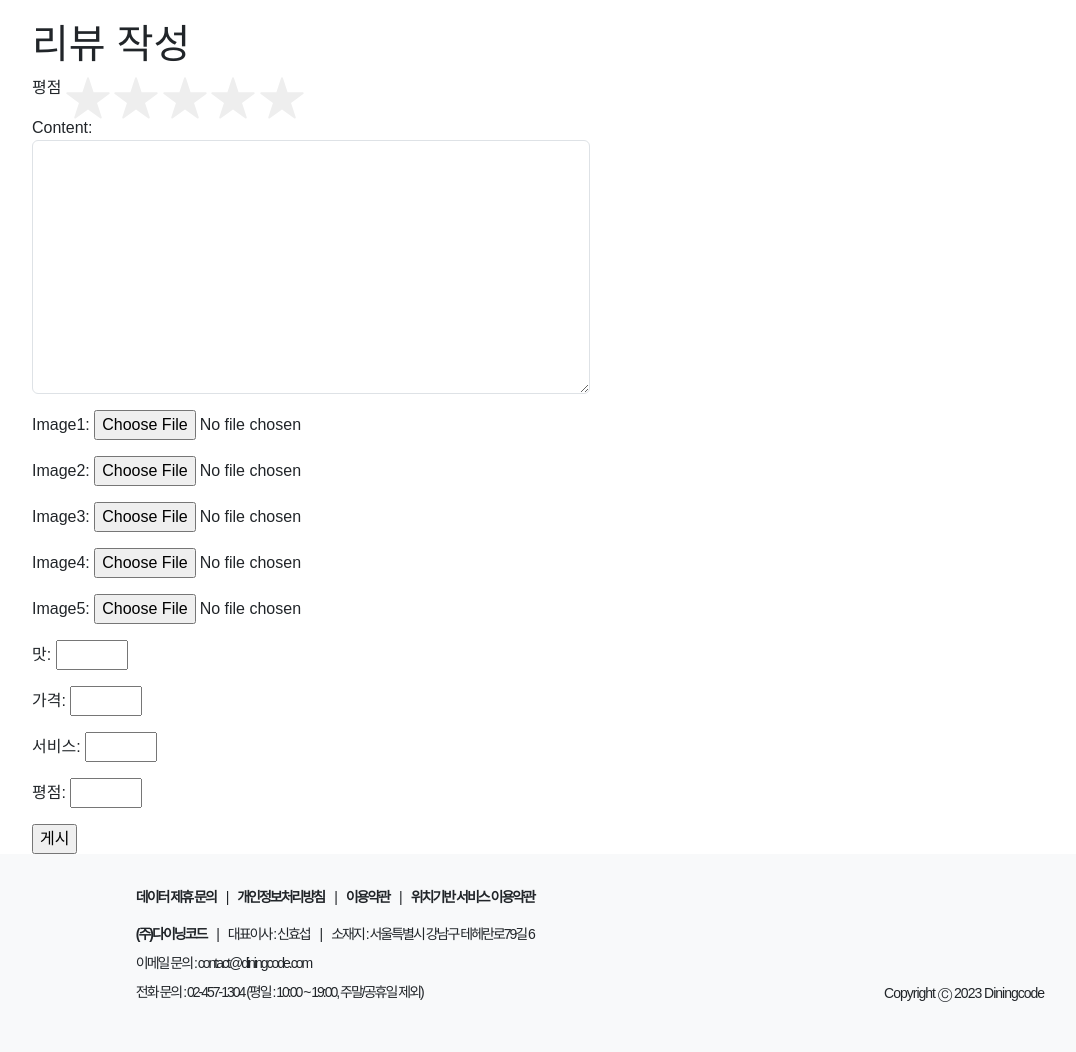
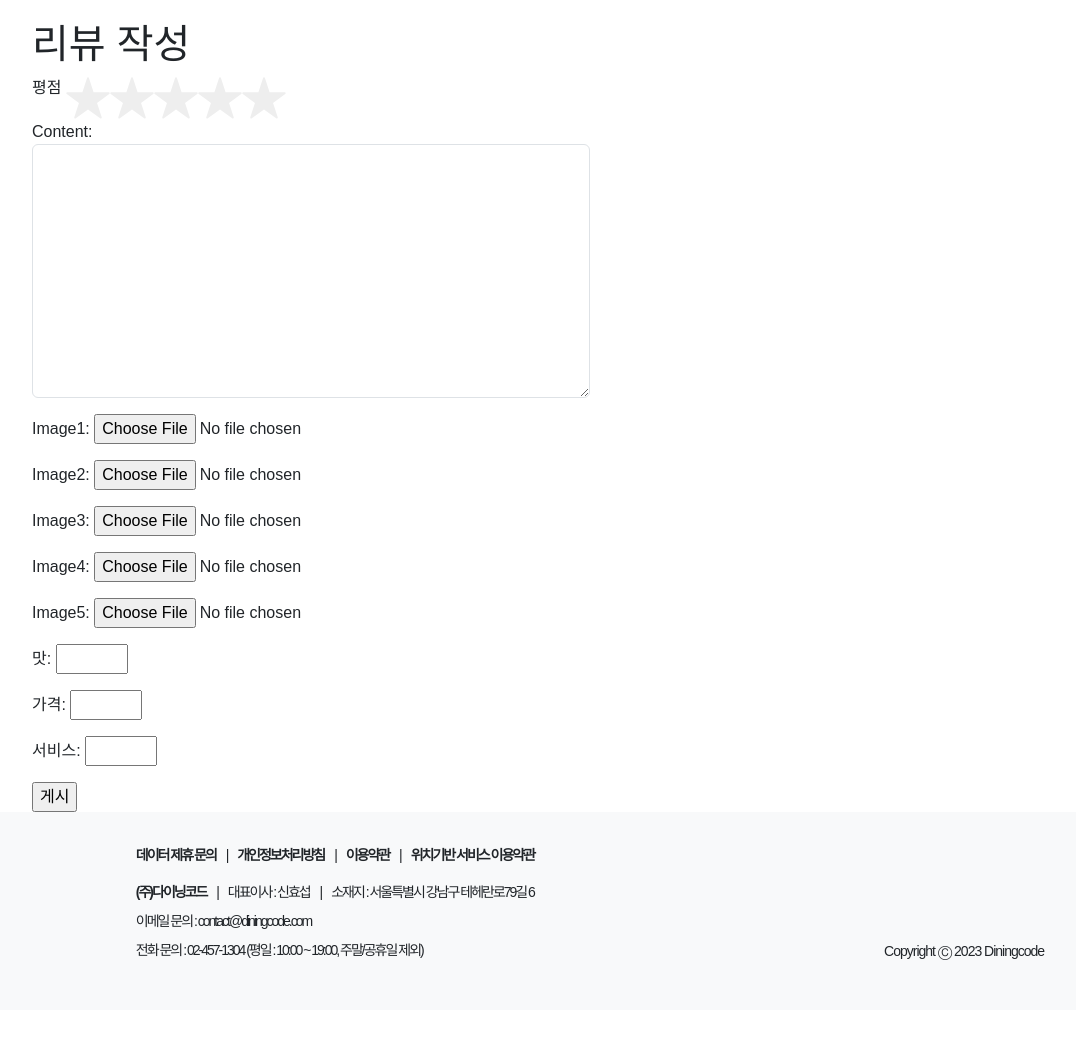
Before and after one commit to hyun-seokkk/Team-03, a Django app: page /dinings/1/reviews/ in a window 1280 px wide. Shown: the part 656-1708 px from the top of the page, without its empty margins (50-1126 px from the left). After the commit the page ends 1616 px from the top, so only its background shows below. Run offline with Django 3.2, Linux system fonts and the light colour scheme; a user stored in the database is signed in; tables that the repository leaves empty hold one stand-in row (values such as "Sample post").

Commit message:
review_star_rating

```diff
--- a/dinings/forms.py
+++ b/dinings/forms.py
@@ -25,7 +25,7 @@ class DiningForm(forms.ModelForm):
 
 
 class ReviewForm(forms.ModelForm):
-    rating = forms.FloatField(label='평점', widget=forms.NumberInput(attrs={'step': 0.5, 'min':0, 'max':5}))
+    # rating = forms.FloatField(label='평점', widget=forms.NumberInput(attrs={'step': 0.5, 'min':0, 'max':5}))
     rating_taste = forms.FloatField(label='맛', widget=forms.NumberInput(attrs={'step': 0.5, 'min':0, 'max':5}))
     rating_price = forms.FloatField(label='가격', widget=forms.NumberInput(attrs={'step': 0.5, 'min':0, 'max':5}))
     rating_kind = forms.FloatField(label='서비스', widget=forms.NumberInput(attrs={'step': 0.5, 'min':0, 'max':5}))
--- a/dinings/templates/dinings/review_create.html
+++ b/dinings/templates/dinings/review_create.html
@@ -10,41 +10,42 @@
     <h1>리뷰 작성</h1>
     <form action={% block form_url %}"{% url 'dinings:review_create' dining.pk %}"{% endblock form_url %} method="POST" enctype="multipart/form-data">
       {% csrf_token %}
-      <label for="rating">평점</label>
-      <div class="star-rating" id="rating">
-        <svg width="44" height="44" viewbox="0 0 44 44" fill="#eee">
+      <label for="stars">평점</label>
+      <div class="star-rating" id="stars">
+        <svg width="44" height="44" viewbox="0 0 44 44" fill="#eee" class="clickable-star" id="star-1">
+          <path d="M22 33.444L9.83 42.327c-.784.572-1.842-.196-1.539-1.118l4.687-14.32L.769 18.06c-.787-.569-.383-1.812.588-1.81l15.067.033 4.624-14.34c.298-.924 1.606-.924 1.904 0l4.624 14.34 15.067-.033c.971-.002 1.375 1.241.588 1.81l-12.209 8.829 4.688 14.32c.302.922-.756 1.69-1.54 1.118L22 33.444z"></path>
+        </svg>{% comment %}
+        {% endcomment %}<svg width="44" height="44" viewbox="0 0 44 44" fill="#eee" class="clickable-star" id="star-2">
+          <path d="M22 33.444L9.83 42.327c-.784.572-1.842-.196-1.539-1.118l4.687-14.32L.769 18.06c-.787-.569-.383-1.812.588-1.81l15.067.033 4.624-14.34c.298-.924 1.606-.924 1.904 0l4.624 14.34 15.067-.033c.971-.002 1.375 1.241.588 1.81l-12.209 8.829 4.688 14.32c.302.922-.756 1.69-1.54 1.118L22 33.444z"></path>
+        </svg>{% comment %}
+        {% endcomment %}<svg width="44" height="44" viewbox="0 0 44 44" fill="#eee" class="clickable-star" id="star-3">
+          <path d="M22 33.444L9.83 42.327c-.784.572-1.842-.196-1.539-1.118l4.687-14.32L.769 18.06c-.787-.569-.383-1.812.588-1.81l15.067.033 4.624-14.34c.298-.924 1.606-.924 1.904 0l4.624 14.34 15.067-.033c.971-.002 1.375 1.241.588 1.81l-12.209 8.829 4.688 14.32c.302.922-.756 1.69-1.54 1.118L22 33.444z"></path>
+        </svg>{% comment %}
+        {% endcomment %}<svg width="44" height="44" viewbox="0 0 44 44" fill="#eee" class="clickable-star" id="star-4">
+          <path d="M22 33.444L9.83 42.327c-.784.572-1.842-.196-1.539-1.118l4.687-14.32L.769 18.06c-.787-.569-.383-1.812.588-1.81l15.067.033 4.624-14.34c.298-.924 1.606-.924 1.904 0l4.624 14.34 15.067-.033c.971-.002 1.375 1.241.588 1.81l-12.209 8.829 4.688 14.32c.302.922-.756 1.69-1.54 1.118L22 33.444z"></path>
+        </svg>{% comment %}
+        {% endcomment %}<svg width="44" height="44" viewbox="0 0 44 44" fill="#eee" class="clickable-star" id="star-5">
           <path d="M22 33.444L9.83 42.327c-.784.572-1.842-.196-1.539-1.118l4.687-14.32L.769 18.06c-.787-.569-.383-1.812.588-1.81l15.067.033 4.624-14.34c.298-.924 1.606-.924 1.904 0l4.624 14.34 15.067-.033c.971-.002 1.375 1.241.588 1.81l-12.209 8.829 4.688 14.32c.302.922-.756 1.69-1.54 1.118L22 33.444z"></path>
         </svg>
-        <svg width="44" height="44" viewbox="0 0 44 44" fill="#eee">
-          <path d="M22 33.444L9.83 42.327c-.784.572-1.842-.196-1.539-1.118l4.687-14.32L.769 18.06c-.787-.569-.383-1.812.588-1.81l15.067.033 4.624-14.34c.298-.924 1.606-.924 1.904 0l4.624 14.34 15.067-.033c.971-.002 1.375 1.241.588 1.81l-12.209 8.829 4.688 14.32c.302.922-.756 1.69-1.54 1.118L22 33.444z"></path>
-        </svg>
-        <svg width="44" height="44" viewbox="0 0 44 44" fill="#eee">
-          <path d="M22 33.444L9.83 42.327c-.784.572-1.842-.196-1.539-1.118l4.687-14.32L.769 18.06c-.787-.569-.383-1.812.588-1.81l15.067.033 4.624-14.34c.298-.924 1.606-.924 1.904 0l4.624 14.34 15.067-.033c.971-.002 1.375 1.241.588 1.81l-12.209 8.829 4.688 14.32c.302.922-.756 1.69-1.54 1.118L22 33.444z"></path>
-        </svg>
-        <svg width="44" height="44" viewbox="0 0 44 44" fill="#eee">
-          <path d="M22 33.444L9.83 42.327c-.784.572-1.842-.196-1.539-1.118l4.687-14.32L.769 18.06c-.787-.569-.383-1.812.588-1.81l15.067.033 4.624-14.34c.298-.924 1.606-.924 1.904 0l4.624 14.34 15.067-.033c.971-.002 1.375 1.241.588 1.81l-12.209 8.829 4.688 14.32c.302.922-.756 1.69-1.54 1.118L22 33.444z"></path>
-        </svg>
-        <svg width="44" height="44" viewbox="0 0 44 44" fill="#eee">
-          <path d="M22 33.444L9.83 42.327c-.784.572-1.842-.196-1.539-1.118l4.687-14.32L.769 18.06c-.787-.569-.383-1.812.588-1.81l15.067.033 4.624-14.34c.298-.924 1.606-.924 1.904 0l4.624 14.34 15.067-.033c.971-.002 1.375 1.241.588 1.81l-12.209 8.829 4.688 14.32c.302.922-.756 1.69-1.54 1.118L22 33.444z"></path>
-        </svg>
-        <div class="star-check">
-          <svg width="44" height="44" viewbox="0 0 44 44" fill="#ffdd63">
+        <div class="star-check-0" id="star-check">
+          <svg width="44" height="44" viewbox="0 0 44 44" fill="#ffdd63" class="clickable-star" id="star-1">
             <path d="M22 33.444L9.83 42.327c-.784.572-1.842-.196-1.539-1.118l4.687-14.32L.769 18.06c-.787-.569-.383-1.812.588-1.81l15.067.033 4.624-14.34c.298-.924 1.606-.924 1.904 0l4.624 14.34 15.067-.033c.971-.002 1.375 1.241.588 1.81l-12.209 8.829 4.688 14.32c.302.922-.756 1.69-1.54 1.118L22 33.444z"></path>
-          </svg>
-          <svg width="44" height="44" viewbox="0 0 44 44" fill="#ffdd63">
+          </svg>{% comment %}
+          {% endcomment %}<svg width="44" height="44" viewbox="0 0 44 44" fill="#ffdd63" class="clickable-star" id="star-2">
             <path d="M22 33.444L9.83 42.327c-.784.572-1.842-.196-1.539-1.118l4.687-14.32L.769 18.06c-.787-.569-.383-1.812.588-1.81l15.067.033 4.624-14.34c.298-.924 1.606-.924 1.904 0l4.624 14.34 15.067-.033c.971-.002 1.375 1.241.588 1.81l-12.209 8.829 4.688 14.32c.302.922-.756 1.69-1.54 1.118L22 33.444z"></path>
-          </svg>
-          <svg width="44" height="44" viewbox="0 0 44 44" fill="#ffdd63">
+          </svg>{% comment %}
+          {% endcomment %}<svg width="44" height="44" viewbox="0 0 44 44" fill="#ffdd63" class="clickable-star" id="star-3">
             <path d="M22 33.444L9.83 42.327c-.784.572-1.842-.196-1.539-1.118l4.687-14.32L.769 18.06c-.787-.569-.383-1.812.588-1.81l15.067.033 4.624-14.34c.298-.924 1.606-.924 1.904 0l4.624 14.34 15.067-.033c.971-.002 1.375 1.241.588 1.81l-12.209 8.829 4.688 14.32c.302.922-.756 1.69-1.54 1.118L22 33.444z"></path>
-          </svg>
-          <svg width="44" height="44" viewbox="0 0 44 44" fill="#ffdd63">
+          </svg>{% comment %}
+          {% endcomment %}<svg width="44" height="44" viewbox="0 0 44 44" fill="#ffdd63" class="clickable-star" id="star-4">
             <path d="M22 33.444L9.83 42.327c-.784.572-1.842-.196-1.539-1.118l4.687-14.32L.769 18.06c-.787-.569-.383-1.812.588-1.81l15.067.033 4.624-14.34c.298-.924 1.606-.924 1.904 0l4.624 14.34 15.067-.033c.971-.002 1.375 1.241.588 1.81l-12.209 8.829 4.688 14.32c.302.922-.756 1.69-1.54 1.118L22 33.444z"></path>
-          </svg>
-          <svg width="44" height="44" viewbox="0 0 44 44" fill="#ffdd63">
+          </svg>{% comment %}
+          {% endcomment %}<svg width="44" height="44" viewbox="0 0 44 44" fill="#ffdd63" class="clickable-star" id="star-5">
             <path d="M22 33.444L9.83 42.327c-.784.572-1.842-.196-1.539-1.118l4.687-14.32L.769 18.06c-.787-.569-.383-1.812.588-1.81l15.067.033 4.624-14.34c.298-.924 1.606-.924 1.904 0l4.624 14.34 15.067-.033c.971-.002 1.375 1.241.588 1.81l-12.209 8.829 4.688 14.32c.302.922-.756 1.69-1.54 1.118L22 33.444z"></path>
           </svg>
         </div>
       </div>
+      <input type="number" hidden name="rating" value="" id="rating">
       {{ review_form.as_p }}
       <input type="submit" value="게시">
     </form>
--- a/dinings/views.py
+++ b/dinings/views.py
@@ -68,6 +68,7 @@ def review_create(request, dining_pk):
             review = review_form.save(commit=False)
             review.user = request.user
             review.dining = dining
+            review.rating = request.POST.get('rating')
             review.save()
             review_form.save_m2m()
             return redirect('dinings:detail', dining.pk)
--- a/static/css/review.css
+++ b/static/css/review.css
@@ -2,26 +2,29 @@
   display: inline-block;
   position: relative;
   vertical-align: top;
-  height: 40px;
+  height: 44px;
 }
 
-.star-check {
+#star-check {
   position: absolute;
   top: 0;
   left: 0;
   white-space: nowrap;
-  width: 0%;
-  height: 40px;
+  height: 44px;
   overflow: hidden;
 }
 
-.star-check-1 .star-check-2 .star-check-3 .star-check-4 .star-check-5 .star-check-6 .star-check-7 .star-check-8 .star-check-9 .star-check-10{
+/* .star-check-1 .star-check-2 .star-check-3 .star-check-4 .star-check-5 .star-check-6 .star-check-7 .star-check-8 .star-check-9 .star-check-10{
   position: absolute;
   top: 0;
   left: 0;
   white-space: nowrap;
   height: 40px;
   overflow: hidden;
+} */
+
+.star-check-0 {
+  width: 0%;
 }
 
 .star-check-1 {
@@ -63,3 +66,7 @@
 .star-check-10 {
   width: 100%;
 }
+
+.clickable-star {
+  display: inline-block;
+}
--- a/static/js/review.js
+++ b/static/js/review.js
@@ -1,33 +1,86 @@
-const rating = document.querySelector('#rating');
-const checks = document.querySelectorAll('.star-check');
-console.log(checks);
-const totalChecks = checks.length;
-const checkWidth = 10;
+const star = document.querySelector('#star-check');
+const rating = document.querySelector('#rating')
 
-function setRatingWidth(width) {
-  const checkedChecks = Math.ceil(width / checkWidth);
-  console.log(checkedChecks);
-  for (let i = 0; i < totalChecks; i++) {
-    checks[i].classList.remove('checked');
-    if (i < checkedChecks) {
-      checks[i].classList.add(`star-check-${i+1}`);
-      checks[i].classList.add('checked');
+$(document).ready(function() {
+  // Define variables to store the percentage values
+  var left = 0;
+  var right = 0;
+  var isclick = 0;
+  var clicked = 0;
+
+  // Add click event to the SVG tags
+  $('.clickable-star').on('click', function(event) {
+    // Get the current SVG tag's ID
+    var id = $(this).attr('id');
+    var x = event.pageX - $(this).offset().left;
+    console.log(x);
+    isclick = 1;
+
+    if (id == 'star-1') {
+      left = 1;
+      right = 2;
+    } else if (id == 'star-2') {
+      left = 3;
+      right = 4;
+    } else if (id == 'star-3') {
+      left = 5;
+      right = 6;
+    } else if (id == 'star-4') {
+      left = 7;
+      right = 8;
+    } else if (id == 'star-5') {
+      left = 9;
+      right = 10;
+    }
+
+    if (x < $(this).width() / 2) {
+      star.classList.add(`star-check-${left}`);
+      clicked = left;
+      rating.setAttribute('value', `${left/2}`)
     } else {
-      checks[i].classList.remove(`star-check-${i+1}`);
+      star.classList.add(`star-check-${right}`);
+      clicked = right;
+      rating.setAttribute('value', `${left/2}`)
     }
-  }
-}
+  });
 
-rating.addEventListener('mousemove', (event) => {
-  const ratingRect = rating.getBoundingClientRect();
-  const mouseX = event.clientX - ratingRect.left;
-  const width = Math.min(Math.max(mouseX, 0), ratingRect.width);
-  setRatingWidth(width);
+  // Add mouseover event to the SVG tags
+  $('.clickable-star').on('mouseover', function(event) {
+    // Get the current mouse position relative to the SVG tag
+    star.className = "";
+    var id = $(this).attr('id');
+    var x = event.pageX - $(this).offset().left;
+
+    if (id == 'star-1') {
+      left = 1;
+      right = 2;
+    } else if (id == 'star-2') {
+      left = 3;
+      right = 4;
+    } else if (id == 'star-3') {
+      left = 5;
+      right = 6;
+    } else if (id == 'star-4') {
+      left = 7;
+      right = 8;
+    } else if (id == 'star-5') {
+      left = 9;
+      right = 10;
+    }
+
+    if (x < $(this).width() / 2) {
+      star.classList.add(`star-check-${left}`);
+    } else {
+      star.classList.add(`star-check-${right}`);
+    }
+  });
+
+  $('.clickable-star').on('mouseout', function(event) {
+    star.className = "";
+    if (isclick) {
+      star.classList.add(`star-check-${clicked}`);
+    } else {
+      star.classList.add('star-check-0');
+    }
+  });
 });
-
-rating.addEventListener('click', (event) => {
-  const ratingRect = rating.getBoundingClientRect();
-  const mouseX = event.clientX - ratingRect.left;
-  const width = Math.min(Math.max(mouseX, 0), ratingRect.width);
-  setRatingWidth(width);
-});
```
